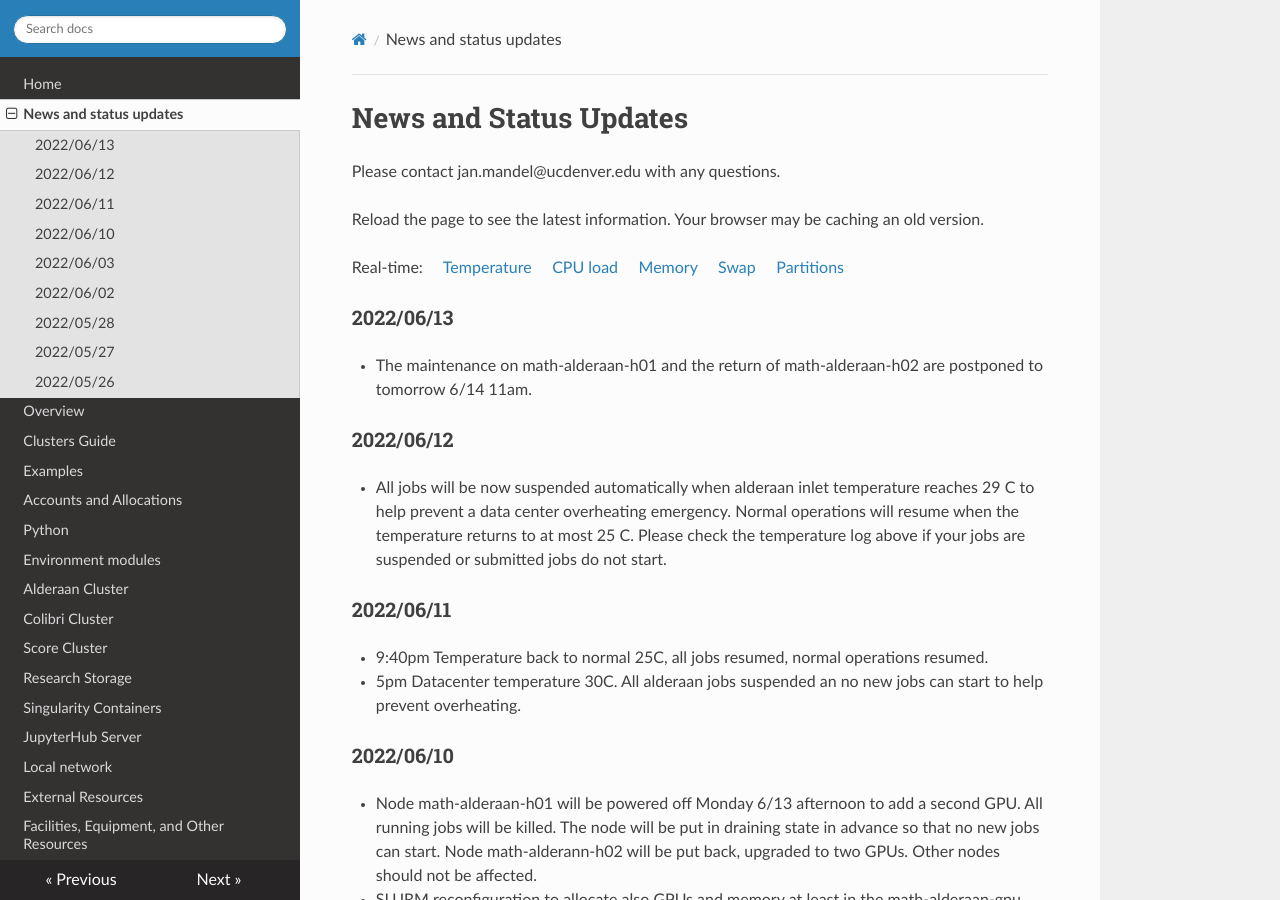
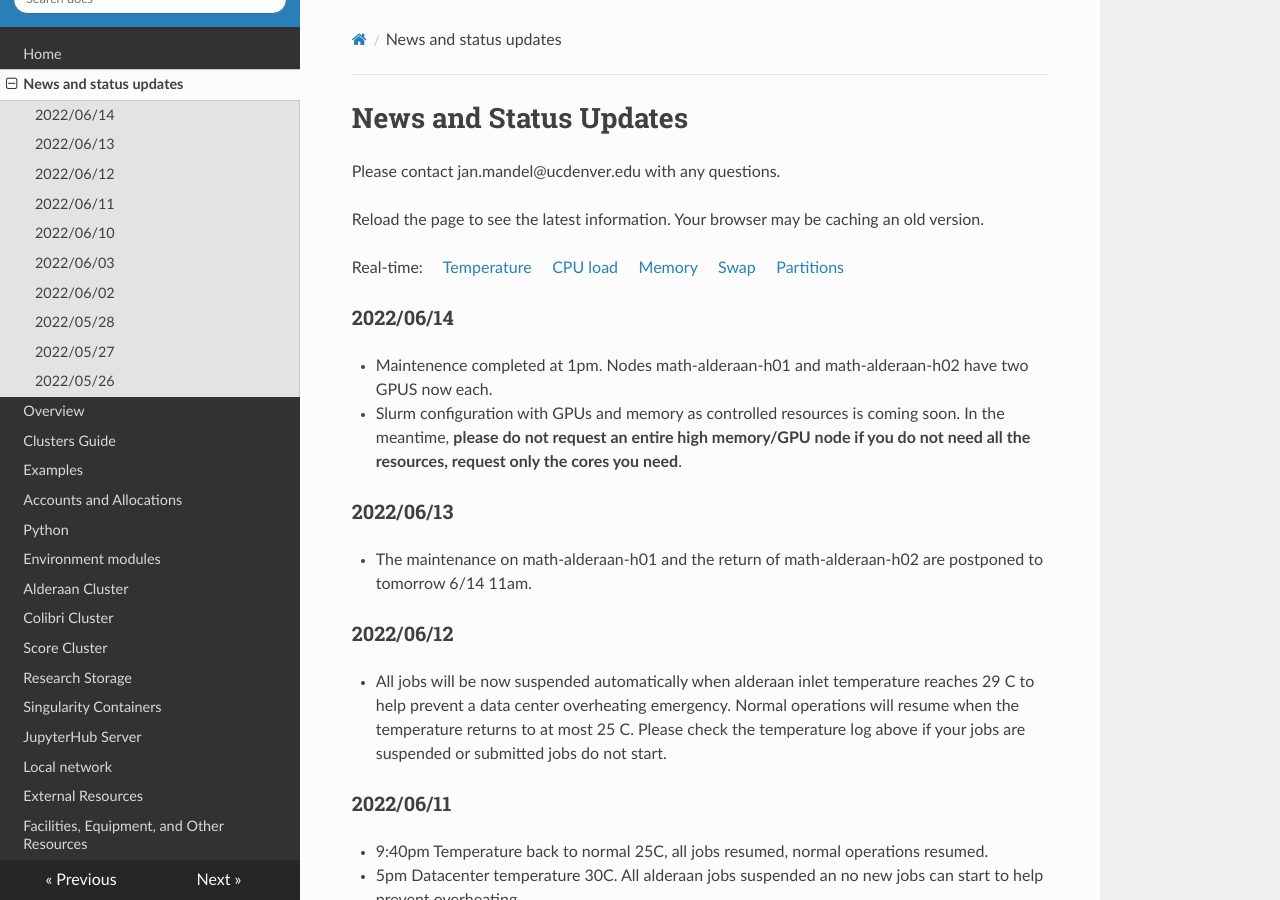
Before and after one commit to ccmucdenver/ccm-docs, an MkDocs documentation site: the page built from docs/updates.md, in a window 1280 px wide and 900 px high. Built offline with MkDocs 1.6.1, drawn with Linux system fonts in a browser that asks for light colours; nearby versions of some CDN libraries.

Commit message:
GPUs installed

```diff
--- a/docs/updates.md
+++ b/docs/updates.md
@@ -5,6 +5,13 @@ Please contact jan.mandel@ucdenver.edu with any questions.
 Reload the page to see the latest information. Your browser may be caching an old version.
 
 Real-time:  &nbsp;  &nbsp; [Temperature](https://demo.openwfm.org/web/alderaan/temp.txt) &nbsp; &nbsp; [CPU load](https://demo.openwfm.org/web/alderaan/cpu.txt) &nbsp; &nbsp; [Memory](https://demo.openwfm.org/web/alderaan/mem.txt) &nbsp; &nbsp; [Swap](https://demo.openwfm.org/web/alderaan/swp.txt) &nbsp; &nbsp; [Partitions](https://demo.openwfm.org/web/alderaan/sinfo.txt)
+
+
+### 2022/06/14
+
+* Maintenence completed at 1pm. Nodes math-alderaan-h01 and math-alderaan-h02 have two GPUS now each.
+
+* Slurm configuration with GPUs and memory as controlled resources is coming soon. In the meantime, **please do not request an entire high memory/GPU node if you do not need all the resources, request only the cores you need**.
 
 ### 2022/06/13
 
```
